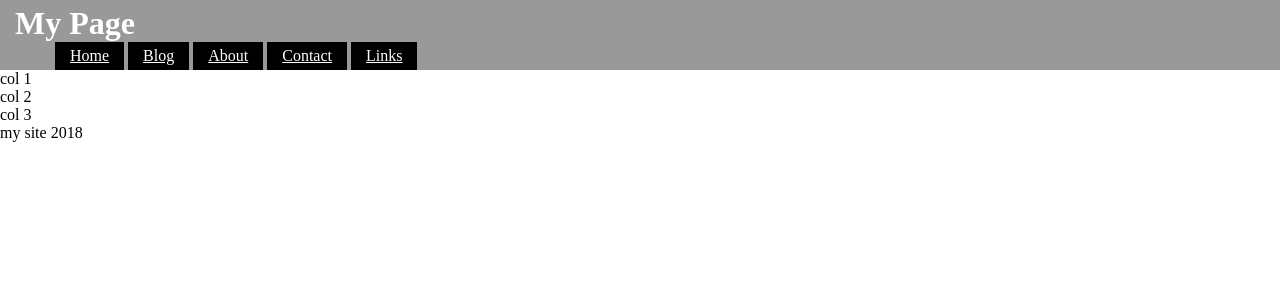
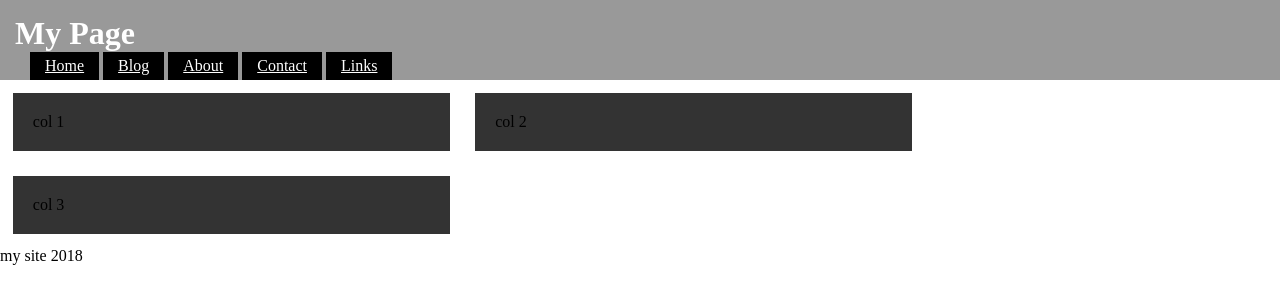
Before and after one commit to prodes13/learning-javascript, a plain HTML site: page css_layout_1.html in a window 1280 px wide. Drawn offline with Linux system fonts and the light colour scheme.

Commit message:
Add files via upload

```diff
--- a/css_layout_1.html
+++ b/css_layout_1.html
@@ -9,16 +9,19 @@ body {
 header {
     background: #999;
     color: white;
-    margin: 0;
-    padding: 5px 15px 0 15px;
+    padding: 15px 15px 0 15px;
+
 }
 header h1 {
    margin: 0;
     display: inline;
+
 }
 nav ul {
     margin: 0;
+    padding: 0 0 0 15px;
     display: inline;
+
 }
 nav ul li {
     background: black;
@@ -29,6 +32,19 @@ nav ul li {
 }
 nav ul li a {
     color: white;
+}
+.row {
+
+}
+.col {
+    background: #333;
+    padding: 20px;
+    margin: 1%;
+    float: left;
+    width: 31%;
+}
+footer {
+    clear: both;
 }
 </style>
 </head>
```
